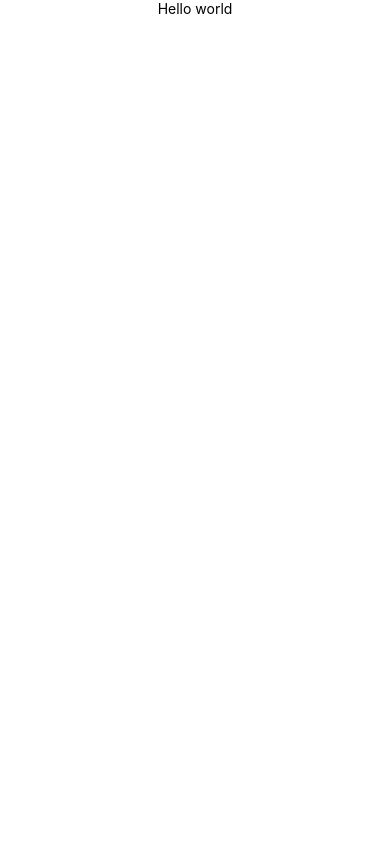
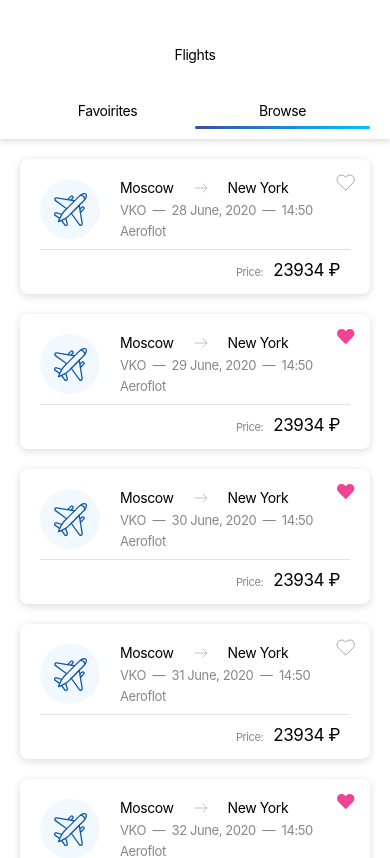
Before and after one commit to blackrock0904/skyscanner-flight-search, a React Native app: screen / in a window 390 px wide. Shown: the top 858 px of the page. Built offline with nearby package versions, Linux system fonts and the light colour scheme.

Commit message:
switching to FlightInfo page from state

```diff
--- a/App.js
+++ b/App.js
@@ -1,25 +1,14 @@
 import { StatusBar } from 'expo-status-bar';
 import React from 'react';
-import { StyleSheet, View } from 'react-native';
 import { store } from './redux/store';
 import { Provider } from 'react-redux';
-import { NavBar } from './components/NavBar';
-import { FlightCardList } from './components/FlightCardList';
-import { FlightInfo } from './components/FlightInfo';
+import { MainPage } from './components/MainPage';
 
 export default function App() {
   return (
     <Provider store={store}>
-      <View>
-        <FlightInfo />
-        {/* <NavBar />
-        <FlightCardList /> */}
-        {/* <StatusBar style="auto" /> */}
-      </View>
+      <MainPage />
+      {/* <StatusBar style="auto" /> */}
     </Provider>
   );
 }
-
-const styles = StyleSheet.create({
-
-});
--- a/components/FlightCard.jsx
+++ b/components/FlightCard.jsx
@@ -1,5 +1,5 @@
 import React from 'react';
-import { View, Text, StyleSheet, TouchableOpacity } from 'react-native';
+import { View, Text, StyleSheet, TouchableOpacity, Alert } from 'react-native';
 import { SvgAirPlane } from './SvgAirPlane';
 import { SvgArrow } from './SvgArrow';
 import { SvgHeart } from './SvgHeart';
--- a/components/FlightCardList.jsx
+++ b/components/FlightCardList.jsx
@@ -5,12 +5,14 @@ import { useSelector } from 'react-redux';
 
 export const FlightCardList = () => {
   const store = useSelector(state => state);
-  const flights = store.isBrowse ? store.flights : store.flights.filter(item => item.isLiked)
+  const flights = store.filterByLike ? store.flights.filter(item => item.isLiked) : store.flights;
   return (
     <FlatList
         data={flights}
         renderItem={(item) => {
-          return <FlightCard {...item} />
+          return <FlightCard {...item} onPress = {() => {
+            Alert.alert('sfvdfvd');
+          }}/>
         }}
         keyExtractor={() => {
           return Date.now().toString() + Math.random().toString();
--- /dev/null
+++ b/components/MainPage.jsx
@@ -0,0 +1,17 @@
+import React from 'react';
+import { View } from 'react-native';
+import { useSelector } from 'react-redux';
+import { NavBar } from './NavBar';
+import { FlightCardList } from './FlightCardList';
+import { FlightInfo } from './FlightInfo';
+
+export const MainPage = () => {
+  const showFlightInfo = useSelector(state => state.showFlightInfo);
+  return (
+    <View>
+        { showFlightInfo && <FlightInfo /> }
+        { !showFlightInfo && <NavBar /> }
+        { !showFlightInfo && <FlightCardList /> }
+    </View>
+  )
+}
--- a/components/NavBar.jsx
+++ b/components/NavBar.jsx
@@ -2,11 +2,11 @@ import React from 'react';
 import { View, StyleSheet, Text } from 'react-native';
 import { NavBarLine } from './NavBarLine';
 import { useSelector, useDispatch } from 'react-redux';
-import { changeMode } from '../redux/actions';
+import { filterFlights } from '../redux/actions';
 
 export const NavBar = () => {
   const dispatch = useDispatch();
-  const isBrowse = useSelector(state => state.isBrowse);
+  const filterByLike = useSelector(state => state.filterByLike);
 
   return (
     <View style={styles.container}>
@@ -17,20 +17,20 @@ export const NavBar = () => {
         <View style={styles.link}>
           <Text
             style={styles.linkText}
-            onPress={() => dispatch(changeMode())}
+            onPress={() => dispatch(filterFlights())}
           >
             Favoirites
             </Text>
-          {!isBrowse && <NavBarLine />}
+          {filterByLike && <NavBarLine />}
         </View>
         <View style={styles.link}>
           <Text
             style={styles.linkText}
-            onPress={() => dispatch(changeMode())}
+            onPress={() => dispatch(filterFlights())}
           >
             Browse
             </Text>
-          {isBrowse && <NavBarLine />}
+          {!filterByLike && <NavBarLine />}
         </View>
       </View>
     </View>
--- a/db/db.js
+++ b/db/db.js
@@ -1,5 +1,7 @@
 export const db = {
-  isBrowse: true,
+  filterByLike: false,
+  currentFlight: {},
+  showFlightInfo: false,
   flights: [
     {
       from: 'Moscow',
--- a/redux/actionTypes.js
+++ b/redux/actionTypes.js
@@ -1,2 +1,2 @@
-export const LIKE = 'LIKE';
-export const CHANGE_MODE = 'CHANGE_MODE';
+export const LIKE_FLIGHT = 'LIKE_FLIGHT';
+export const FILTER_FLIGHTS = 'FILTER_FLIGHTS';
--- a/redux/actions.js
+++ b/redux/actions.js
@@ -1,10 +1,11 @@
-import { LIKE, CHANGE_MODE } from './actionTypes';
+import { LIKE_FLIGHT, FILTER_FLIGHTS } from './actionTypes';
+
 export const likeFlight = flightCard => ({
-  type: LIKE,
+  type: LIKE_FLIGHT,
   payload: flightCard
 })
 
-export const changeMode = () => ({
-  type: CHANGE_MODE,
+export const filterFlights = () => ({
+  type: FILTER_FLIGHTS,
   payload: null
 })
--- a/redux/reducer.js
+++ b/redux/reducer.js
@@ -1,7 +1,7 @@
-import { LIKE, CHANGE_MODE } from './actionTypes'
+import { LIKE_FLIGHT, FILTER_FLIGHTS } from './actionTypes'
 export const reducer = (state, action) => {
   switch(action.type) {
-    case LIKE:
+    case LIKE_FLIGHT:
       return {
         ...state,
         flights: state.flights.map(item => {
@@ -12,10 +12,10 @@ export const reducer = (state, action) => {
           }
         })
       }
-    case CHANGE_MODE:
+    case FILTER_FLIGHTS:
       return {
         ...state,
-        isBrowse: !state.isBrowse
+        filterByLike: !state.filterByLike
       }
     default:
       return state;
```
